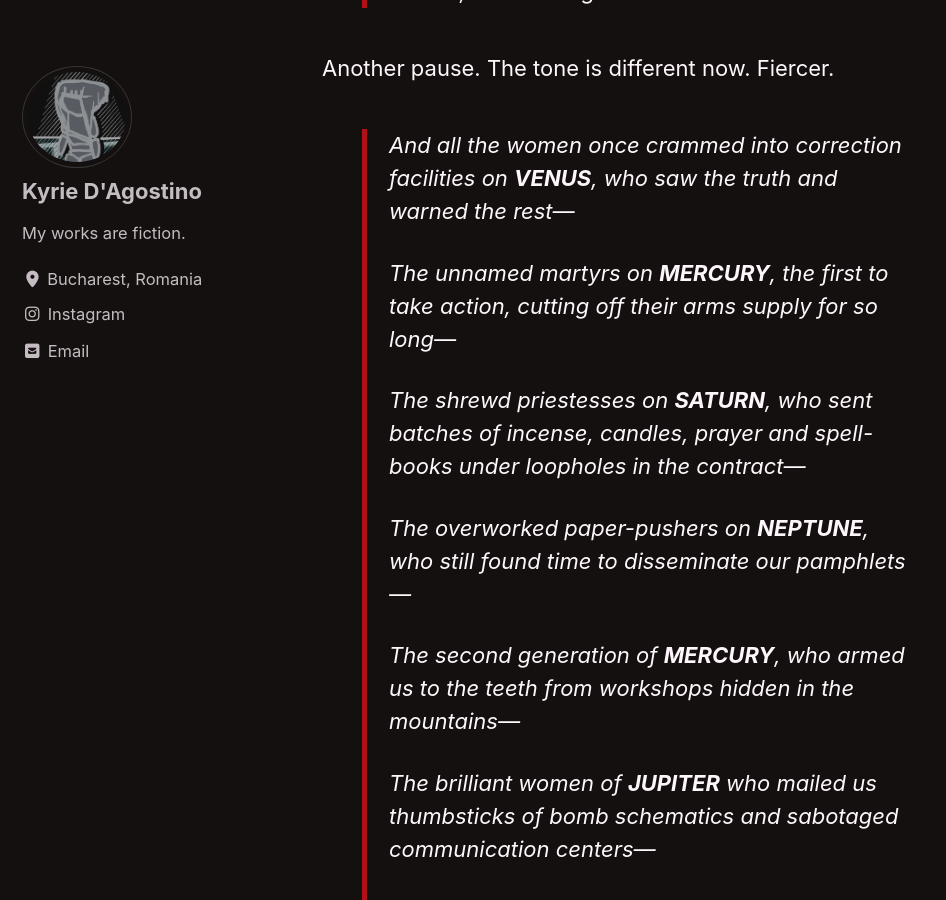
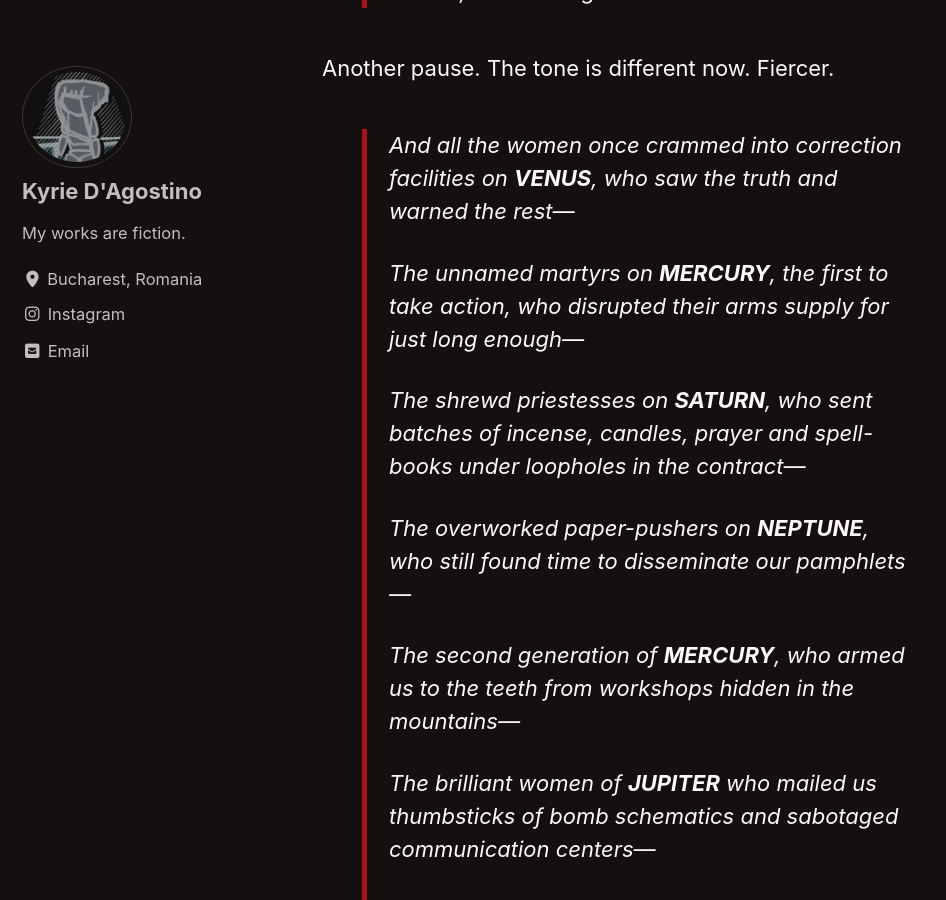
Before and after one commit to kyrie-edelweiss/edelweiss-archive, a Jekyll site: the page built from _pages/red-king.md, in a window 1280 px wide and 900 px high, scrolled down 108144 px. Shown: the whole window, without its empty margins (0-946 px from the left). Built offline with Jekyll 4.4.1, drawn with Linux system fonts in a browser that asks for light colours; cached includes are drawn as plain includes; our own code applies the rules of GitHub Pages for plain Markdown files.

Commit message:
Update red-king.md

```diff
--- a/_pages/red-king.md
+++ b/_pages/red-king.md
@@ -2390,7 +2390,7 @@ Another pause. The tone is different now. Fiercer.
 
 > And all the women once crammed into correction facilities on **VENUS**, who saw the truth and warned the rest—
 >
-> The unnamed martyrs on **MERCURY**, the first to take action, cutting off their arms supply for so long—
+> The unnamed martyrs on **MERCURY**, the first to take action, who disrupted their arms supply for just long enough—
 >
 > The shrewd priestesses on **SATURN**, who sent batches of incense, candles, prayer and spell-books under loopholes in the contract—
 >
```
